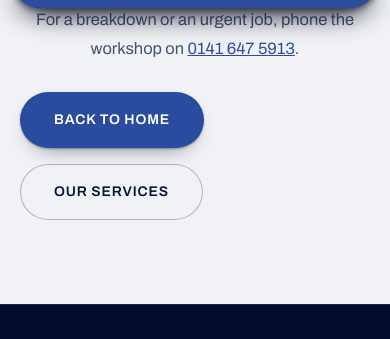
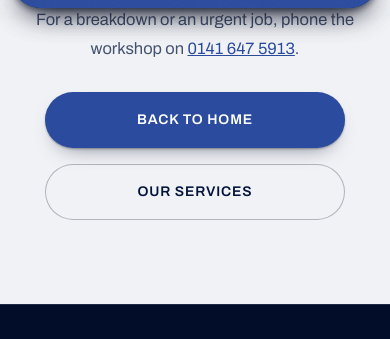
Before and after one commit to rhyshume1997-alt/JNR, a website: page thanks.html in a window 390 px wide. Shown: the part 824-1163 px from the top of the page. Drawn offline with Linux system fonts and the light colour scheme.

Commit message:
Thank you page: centre and align the two buttons

```diff
--- a/assets/style.css
+++ b/assets/style.css
@@ -1731,3 +1731,10 @@ nav .nav-tel:focus-visible { outline: 2px solid var(--blue-soft); outline-offset
 /* Thank you page: the ring had no tick inside it */
 .thanks-card .ok-ring { position: relative; }
 .thanks-card .ok-ring::after { content: ''; position: absolute; left: 50%; top: 46%; width: 20px; height: 38px; border: solid var(--blue); border-width: 0 5px 5px 0; transform: translate(-50%, -50%) rotate(45deg); }
+
+/* Thank you page buttons: centred under the centred text, and on phones stacked at the same width */
+.thanks-card .hero-actions { justify-content: center; align-items: center; }
+@media (max-width: 480px) {
+  .thanks-card .hero-actions { flex-direction: column; align-items: stretch; max-width: 300px; margin-left: auto; margin-right: auto; }
+  .thanks-card .hero-actions .btn { justify-content: center; }
+}
```
